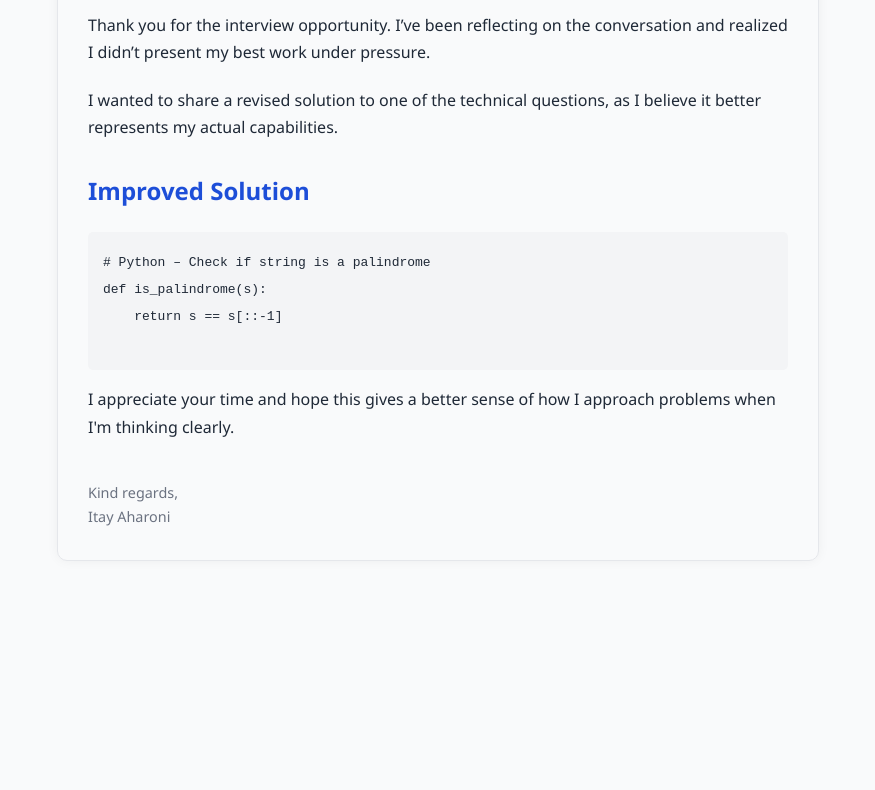
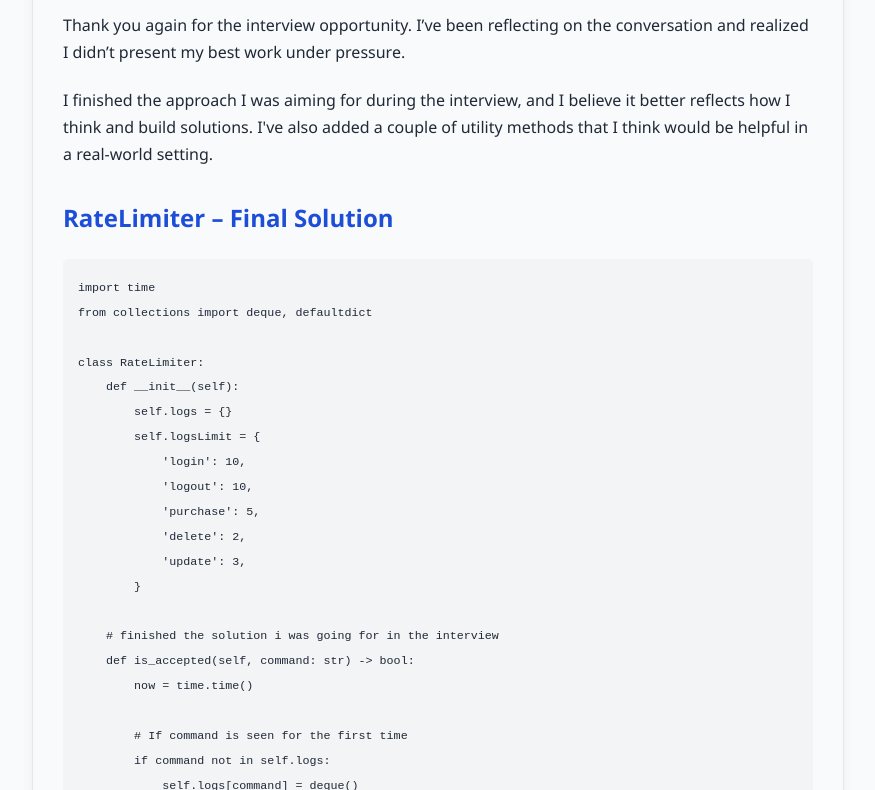
Before and after one commit to itayaharoni2/Interview-followup, a plain HTML site: page index.html in a window 1280 px wide. Shown: the part 176-966 px from the top of the page, without its empty margins (202-1077 px from the left). Before the commit the page ends 800 px from the top, so only its background shows below. Drawn offline with Linux system fonts and the light colour scheme.

Commit message:
Add the real code

```diff
--- a/index.html
+++ b/index.html
@@ -9,7 +9,7 @@
       font-family: 'Segoe UI', sans-serif;
       background-color: #f9fafb;
       color: #1f2937;
-      max-width: 700px;
+      max-width: 750px;
       margin: 60px auto;
       padding: 30px;
       line-height: 1.7;
@@ -34,6 +34,7 @@
       border-radius: 5px;
       overflow-x: auto;
       font-family: Consolas, monospace;
+      font-size: 0.9em;
     }
 
     p {
@@ -51,21 +52,69 @@
   <h1>Hi [Recruiter's Name],</h1>
 
   <p>
-    Thank you for the interview opportunity. I’ve been reflecting on the conversation and realized I didn’t present my best work under pressure.
+    Thank you again for the interview opportunity. I’ve been reflecting on the conversation and realized I didn’t present my best work under pressure.
   </p>
 
   <p>
-    I wanted to share a revised solution to one of the technical questions, as I believe it better represents my actual capabilities.
+    I finished the approach I was aiming for during the interview, and I believe it better reflects how I think and build solutions. I've also added a couple of utility methods that I think would be helpful in a real-world setting.
   </p>
 
-  <h2>Improved Solution</h2>
-  <pre><code># Python – Check if string is a palindrome
-def is_palindrome(s):
-    return s == s[::-1]
+  <h2>RateLimiter – Final Solution</h2>
+  <pre><code>import time
+from collections import deque, defaultdict
+
+class RateLimiter:
+    def __init__(self):
+        self.logs = {}
+        self.logsLimit = {
+            'login': 10,
+            'logout': 10,
+            'purchase': 5,
+            'delete': 2,
+            'update': 3,
+        }
+
+    # finished the solution i was going for in the interview
+    def is_accepted(self, command: str) -> bool:
+        now = time.time()
+
+        # If command is seen for the first time
+        if command not in self.logs:
+            self.logs[command] = deque()
+
+        timestampsQueue = self.logs[command]
+        limit = self.logsLimit[command]
+
+        # Remove timestamps older than 1 second
+        while timestampsQueue and now - timestampsQueue[0] > 1:
+            timestampsQueue.popleft()
+
+        if len(timestampsQueue) < limit:
+            timestampsQueue.append(now)
+            return True
+        else:
+            return False
+
+
+    # These aren’t required for correctness,
+    # but I added them because I think they’d be helpful in a real-world scenario where you want visibility and control over rate limits.
+    def get_remaining_quota(self, command: str) -> int:
+        currentTime = time.time()
+        timestampsQueue = self.logs[command]
+        limit = self.logsLimit.get(command, 0)
+
+        while timestampsQueue and currentTime - timestampsQueue[0] > 1:
+            timestampsQueue.popleft()
+
+        return max(0, limit - len(timestampsQueue))
+
+
+    def update_limit(self, command: str, new_limit: int):
+        self.logsLimit[command] = new_limit
   </code></pre>
 
   <p>
-    I appreciate your time and hope this gives a better sense of how I approach problems when I'm thinking clearly.
+    I appreciate your time and hope this gives a better sense of how I think when I’m clear-headed.
   </p>
 
   <footer>
```
